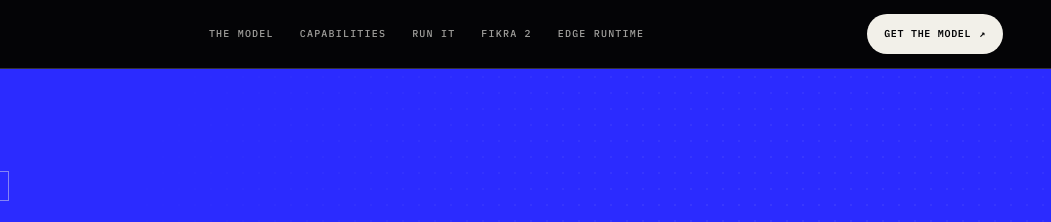
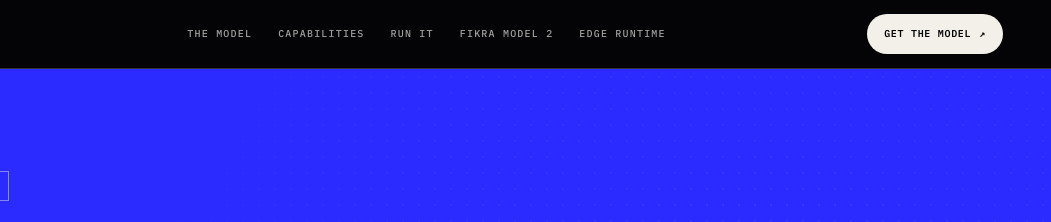
Before and after one commit to Zabibu-Technika/ZabibuFikra, a plain HTML site: page sites/fikra/index.html in a window 1280 px wide. Shown: the top 222 px of the page, 229-1280 px from the left. Drawn offline with Linux system fonts and the light colour scheme.

Commit message:
Rename Fikra Model 2 throughout the site

```diff
--- a/sites/fikra/index.html
+++ b/sites/fikra/index.html
@@ -4,7 +4,7 @@
 <meta charset="utf-8">
 <meta name="viewport" content="width=device-width, initial-scale=1">
 <title>Fikra Model 1 — 2B · small model, deep reasoning</title>
-<meta name="description" content="Zabibu Fikra Model 1 – 2B is an ultra-efficient, reasoning-optimized model built on Gemma-4-2B-it. 131k context, English and Swahili, agentic tool use, Q4_K_M GGUF. Runs locally. Fikra 2 and the Fikra Edge Runtime are coming soon.">
+<meta name="description" content="Zabibu Fikra Model 1 – 2B is an ultra-efficient, reasoning-optimized model built on Gemma-4-2B-it. 131k context, English and Swahili, agentic tool use, Q4_K_M GGUF. Runs locally. Fikra Model 2 and the Fikra Edge Runtime are coming soon.">
 <meta name="theme-color" content="#050507">
 <link rel="preconnect" href="https://fonts.googleapis.com">
 <link rel="preconnect" href="https://fonts.gstatic.com" crossorigin>
@@ -25,7 +25,7 @@
       <a href="#model">The model</a>
       <a href="#capabilities">Capabilities</a>
       <a href="#run">Run it</a>
-      <a href="#fikra-2">Fikra 2</a>
+      <a href="#fikra-2">Fikra Model 2</a>
       <a href="#edge-runtime">Edge Runtime</a>
     </nav>
     <div class="header-actions">
@@ -242,8 +242,8 @@
     <div class="wrap">
       <div class="fikra2-card">
         <div class="fikra2-copy">
-          <span class="coming">COMING SOON / MODEL 02</span>
-          <h2>Fikra 2 is <span class="pink-text">coming.</span></h2>
+          <span class="coming">COMING SOON / FIKRA MODEL 2</span>
+          <h2>Fikra Model 2 is <span class="pink-text">coming.</span></h2>
           <p class="lead">
             Faster. Better. Native vision. Built deeper into the Zabibu Technika stack.
             The first model proved a 2B-class model can reason, switch languages, and run
@@ -314,7 +314,7 @@
             <a class="btn btn-paper" href="https://zabibu.vercel.app/contact">Talk to us <span aria-hidden="true">↗</span></a>
             <a class="btn btn-outline-light" href="#model">Read the model card</a>
           </div>
-          <p class="edge-note">Commercial availability to be announced. Enterprise previews will follow Model 02.</p>
+          <p class="edge-note">Commercial availability to be announced. Enterprise previews will follow Fikra Model 2.</p>
         </div>
 
         <div class="edge-art" aria-hidden="true">
@@ -357,7 +357,7 @@
         <h3>Build</h3>
         <a href="https://github.com/Zabibu-Technika/ZabibuFikra">GitHub</a>
         <a href="https://huggingface.co/zabibutechnika">Hugging Face</a>
-        <a href="#fikra-2">Fikra 2</a>
+        <a href="#fikra-2">Fikra Model 2</a>
         <a href="#edge-runtime">Edge Runtime</a>
       </div>
     </div>
--- a/sites/fikra/style.css
+++ b/sites/fikra/style.css
@@ -682,7 +682,7 @@ h3 {
 
 .param-note { margin: 20px 0 0; font-size: 13px; line-height: 1.65; opacity: 0.72; }
 
-/* ---------- fikra 2 ---------- */
+/* ---------- fikra model 2 ---------- */
 
 .fikra2 {
   padding: clamp(48px, 7vw, 96px) 0;
```
Also changed, not shown: index.html (+1 -1 lines), 1 other file.
